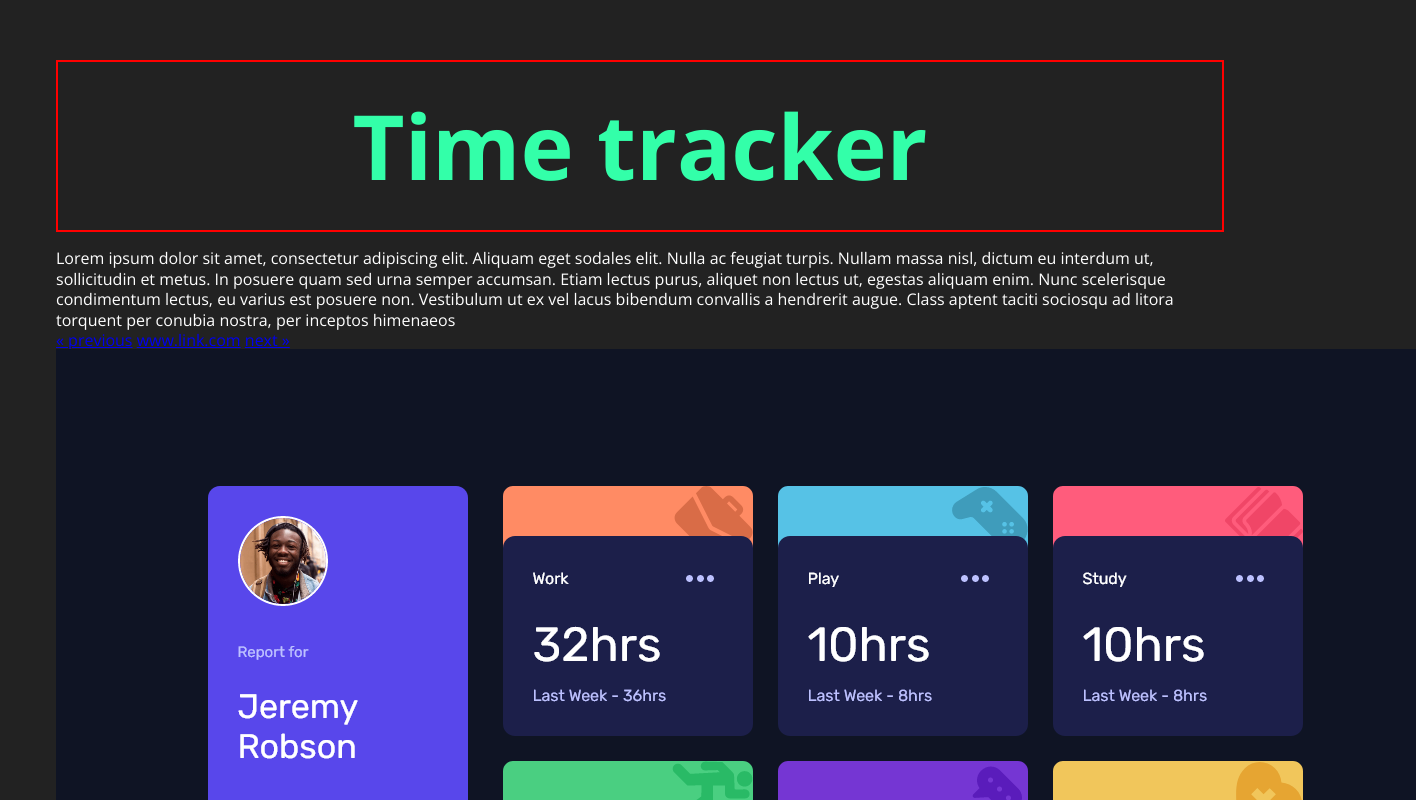
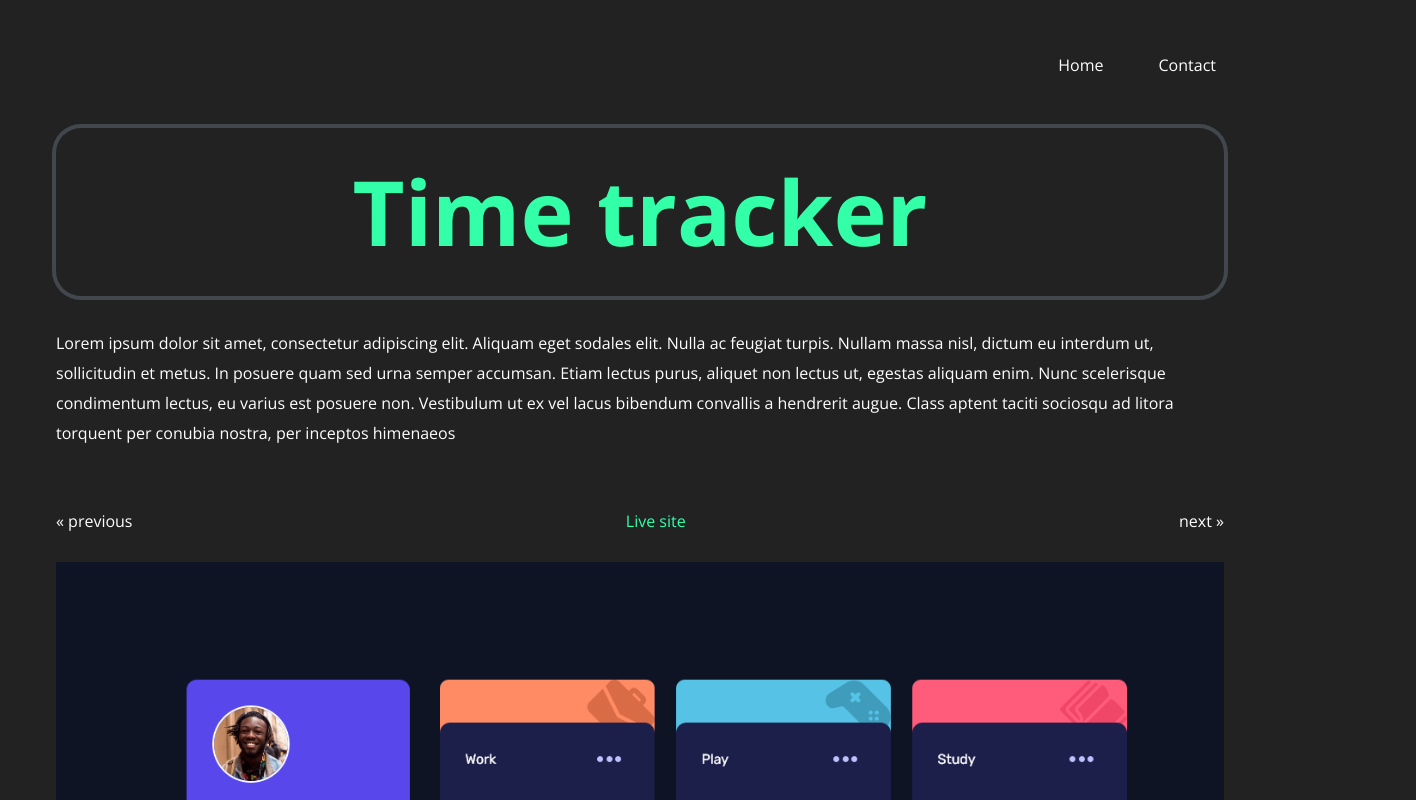
Before and after one commit to bengera/portfolio-2022, a website: page work/work-01.html in a window 1280 px wide. Shown: the top 800 px of the page, 1416 px wide, since content can reach past the window. Drawn offline with nearby package versions, Linux system fonts and the light colour scheme.

Commit message:
work-mods

```diff
--- a/sass/_base.scss
+++ b/sass/_base.scss
@@ -20,6 +20,12 @@ $bp-medium: 50em; // 800px
 $bp-small: 37.5em; // 600px
 
 $bp-height-low: 40.188em; // 643px
+
+// Magins
+$margin-small: 2rem;
+$margin-medium: 4rem;
+$margin-large: 6rem;
+$margin-largest: 8rem;
 
 
 
@@ -82,17 +88,56 @@ main {
 
 // Display work page
 .container {
-  margin: 0 1rem 0 1rem;
+  margin: 5rem 1rem 0 1rem;
+  // border: 2px solid red;
+
 }
 
 .work-title {
   color: $color-green;
   padding: 2rem;
-  border: 2px solid red;
   text-align: center;
+  box-shadow: 0px 0px 0px 4px rgba(141, 153, 174, 0.3);
+  border-radius: 25px;
+  margin-top: $margin-largest;
+  margin-bottom: $margin-small;
 }
 
 .description {
   color: $color-white;
-  line-height: 1.3rem;
+  line-height: 30px;
+  font-size: 16px;
+  margin-bottom: $margin-medium;
 }
+
+.links {
+  display: flex;
+  justify-content: space-between;
+  margin-bottom: $margin-small;
+
+
+  &__previous {
+    color: $color-white;
+    text-decoration: none;
+  }
+
+  &__live {
+    color: $color-green;
+    text-decoration: none;
+  }
+
+  &__next {
+    color: $color-white;
+    text-decoration: none;
+
+  }
+}
+
+.img-container {
+  // border: 2px solid white;
+  max-width: 100%;
+}
+
+.img-preview {
+  max-width: 100%;
+}
--- a/work/work-01.html
+++ b/work/work-01.html
@@ -17,6 +17,16 @@
     <main>
 
         <div class="container">
+
+            <nav class="nav">
+
+                <ul class="nav__nav-list">
+                    <li class="nav__nav-item">Home</li>
+                    <li class="nav__nav-item">Contact</li>
+
+                </ul>
+            </nav>
+
             <h1 class="work-title">Time tracker</h1>
             <article class="description">
                 Lorem ipsum dolor sit amet, consectetur adipiscing elit. Aliquam eget sodales elit. Nulla ac feugiat
@@ -27,10 +37,14 @@
                 varius est posuere non. Vestibulum ut ex vel lacus bibendum convallis a hendrerit augue. Class aptent
                 taciti sociosqu ad litora torquent per conubia nostra, per inceptos himenaeos
             </article>
-            <a href="#" class="link__previous">&laquo previous</a>
-            <a href="#" class="link__live">www.link.com</a>
-            <a href="#" class="link__next">next &raquo</a>
-            <img src="/img/time-tracker.png" alt="screenshot of time tracker app" class="preview">
+            <div class="links">
+            <a href="#" class="links__previous">&laquo previous</a>
+            <a href="#" class="links__live">Live site</a>
+            <a href="#" class="links__next">next &raquo</a>
+        </div>
+            <div class="img-container">
+            <img src="/img/time-tracker.png" alt="screenshot of time tracker app" class="img-preview">
+        </div>
         </div>
     </main>
 
```
Also changed, not shown: css/style.css.
